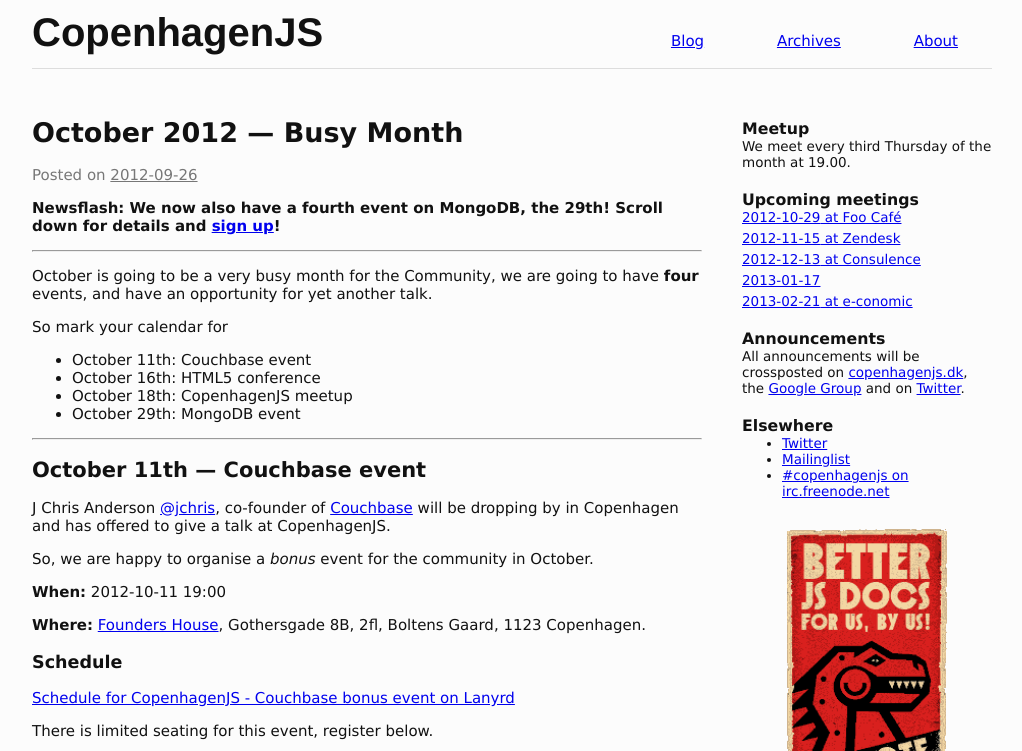
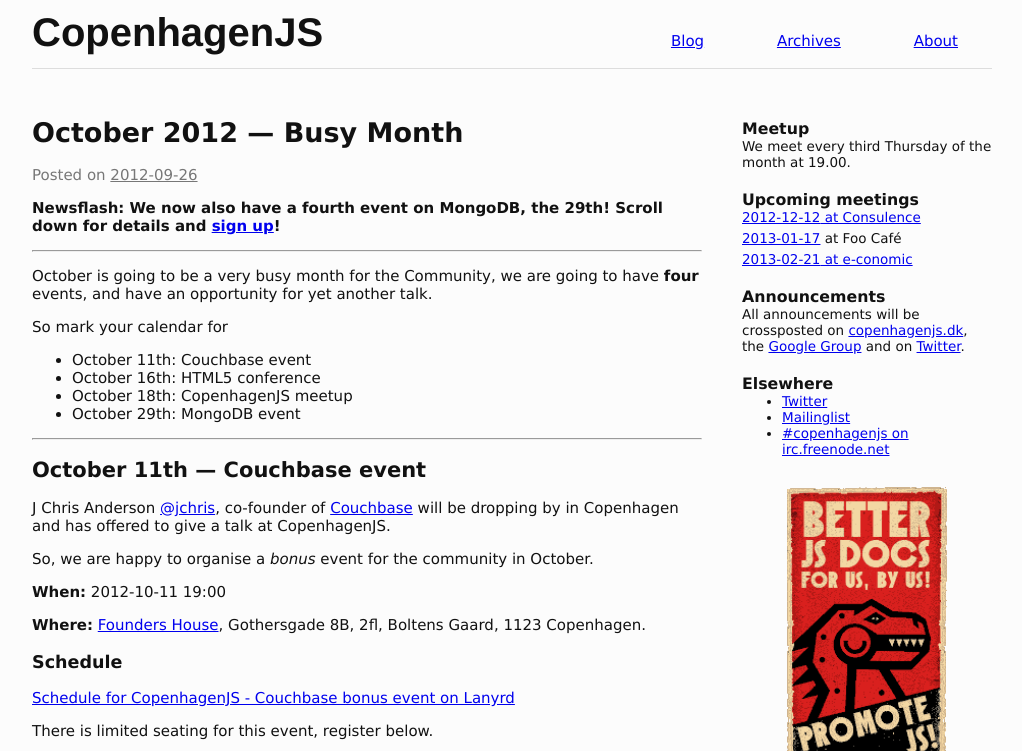
Before and after one commit to copenhagenjs/copenhagenjs.dk, a Jekyll site: the page built from index.html, in a window 1280 px wide and 900 px high, cut to the strip 0-751 px from the top of the window. Shown: the whole strip, without its empty margins (128-1150 px from the left). Built offline with Jekyll 4.4.1, drawn with Linux system fonts in a browser that asks for light colours; Markdown is read by kramdown in place of the engine named in the settings; a script that is not in the unit is left out.

Commit message:
New host: Foo Café, new date for December
Because Lucia is 13th

```diff
--- a/_includes/upcoming.md
+++ b/_includes/upcoming.md
@@ -1,8 +1,6 @@
 <div class="upcoming-meetings">
 	<h3>Upcoming meetings</h3>
-	<p><a href="http://simpleeventsignup.com/event/14498/signup/attendees?signup_token=1f4fd13ac194b6c"><time datetime="2012-10-29T19:00">2012-10-29</time> at Foo Café</a></p>
-	<p><a href="http://lanyrd.com/2012/copenhagenjs-november/"><time datetime="2012-11-15T19:00">2012-11-15</time> at Zendesk</a></p>
-	<p><a href="http://lanyrd.com/2012/copenhagenjs-december/"><time datetime="2012-12-13T19:00">2012-12-13</time> at Consulence</a></p>
-	<p><a href="http://lanyrd.com/2013/copenhagenjs-january/"><time datetime="2013-01-17T19:00">2013-01-17</time></a></p>
+	<p><a href="http://lanyrd.com/2012/copenhagenjs-december/"><time datetime="2012-12-12T19:00">2012-12-12</time> at Consulence</a></p>
+	<p><a href="http://lanyrd.com/2013/copenhagenjs-january/"><time datetime="2013-01-17T19:00">2013-01-17</time></a> at Foo Café</p>
 	<p><a href="http://lanyrd.com/2013/copenhagenjs-february/"><time datetime="2013-02-21T19:00">2013-02-21</time> at e-conomic</a></p>
 </div>
```
